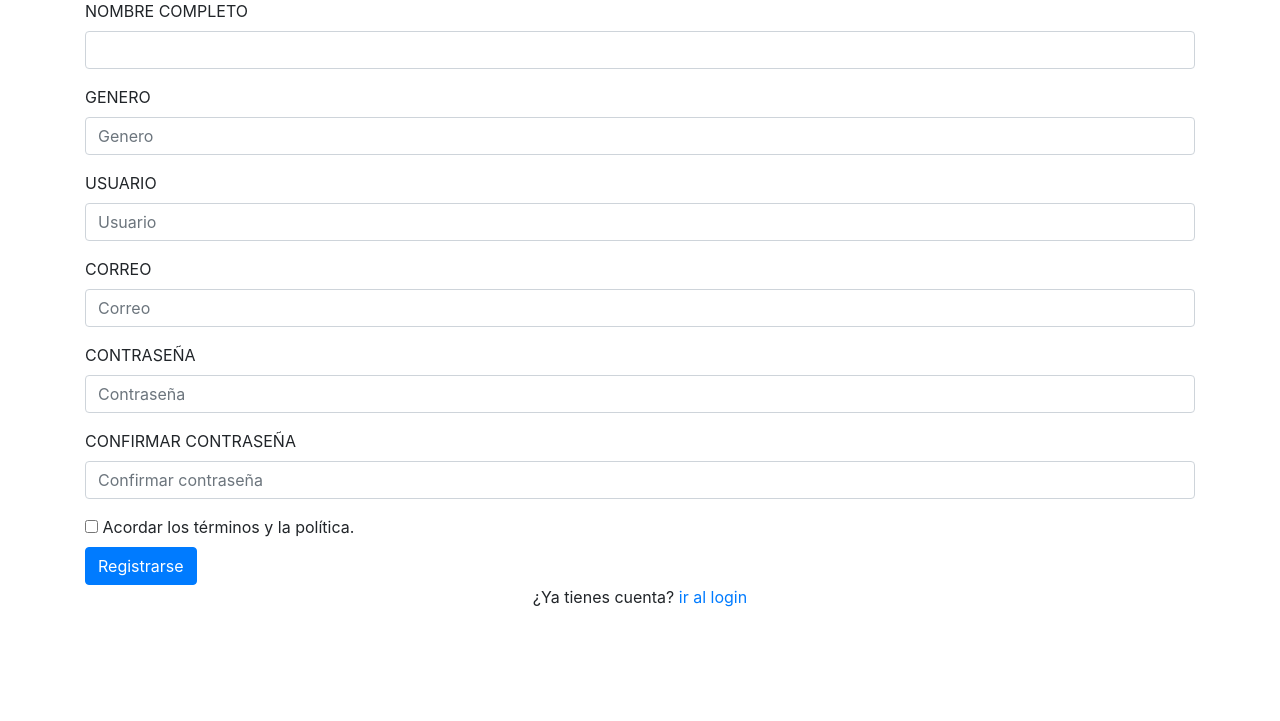
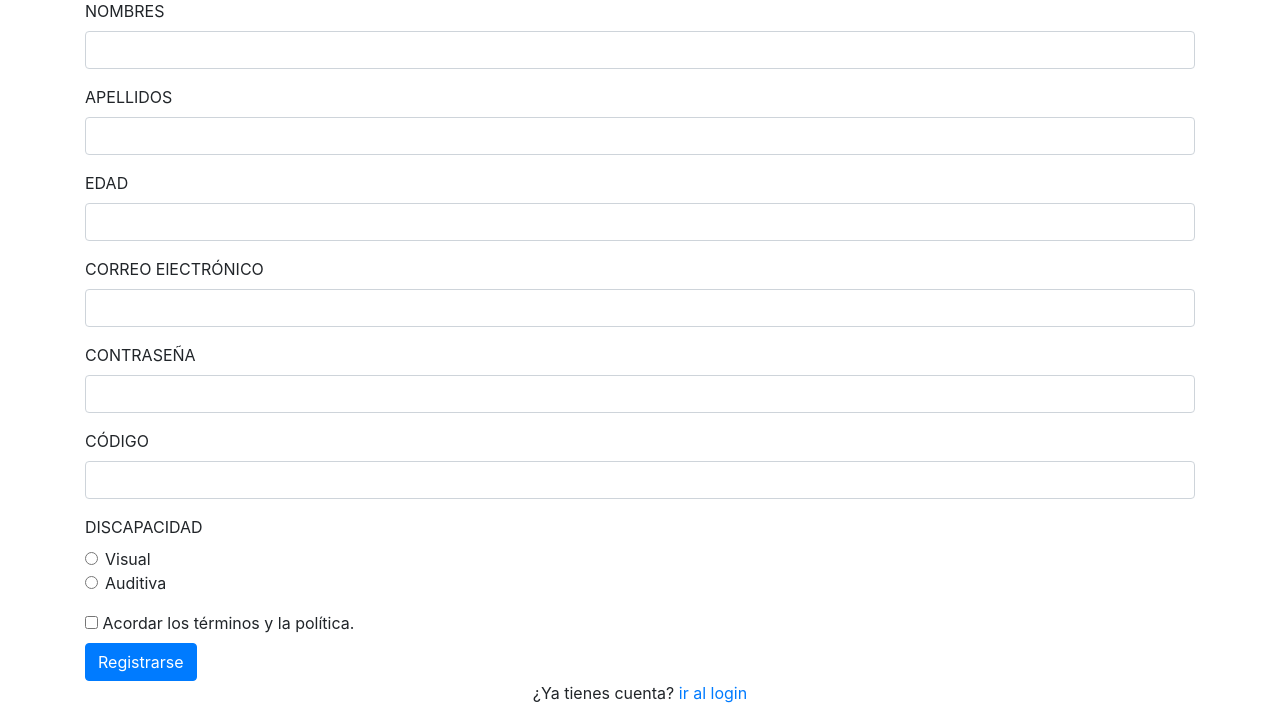
Before and after one commit to J4ckDev/Educauca, a PHP site: page /views/signUp.php in a window 1280 px wide. Shown: the part 301-1022 px from the top of the page. Before the commit the page ends 908 px from the top, so only its background shows below. Run offline with PHP 8.4, Linux system fonts and the light colour scheme; grey boxes are pictures that could not be loaded.

Commit message:
Agregados las vistas visual y auditiva y modificada la vista de registro

```diff
--- /dev/null
+++ b/views/homeaud.php
@@ -0,0 +1,3 @@
+<?php
+echo "auditivo";
+?>
--- /dev/null
+++ b/views/homevis.php
@@ -0,0 +1,3 @@
+<?php
+echo "visual";
+?>
--- a/views/signUp.php
+++ b/views/signUp.php
@@ -11,35 +11,52 @@ include_once('layouts/body.php');
                     </a>
                 </div>
                 <div class="login-form">
-                     <form action="controlador/usuario.php" method="POST">
+                     <form action="" method="GET">
                         <div class="form-group">
 
-
-                        <label>NOMBRE COMPLETO</label>
+                        <label>NOMBRES</label>
                         <input type="text" class="form-control" name="nombre" onkeypress="return soloLetras(event)">
 
 <!--                            <label>NOMBRE COMPLETO</label>
                             <input type="text" class="form-control" name="nombre" placeholder="Nombre completo">-->
                         </div>
                           <div class="form-group">
-                            <label>GENERO</label>
-                            <input type="text" class="form-control" name="apellido" placeholder="Genero" required="">
+                            <label>APELLIDOS</label>
+                            <input type="text" class="form-control" name="apellido" required>
                         </div>
                           <div class="form-group">
-                            <label>USUARIO</label>
-                            <input type="text" class="form-control" name="usuario" placeholder="Usuario" required="">
+                            <label>EDAD</label>
+                            <input type="text" class="form-control" name="edad" required>
                         </div>
                         <div class="form-group">
-                            <label>CORREO</label>
-                            <input type="email" class="form-control" name="email" placeholder="Correo" required="">
+                            <label>CORREO ElECTRÓNICO</label>
+                            <input type="email" class="form-control" name="email" required>
                         </div>
                         <div class="form-group">
                             <label>CONTRASEÑA</label>
-                            <input type="password" id="pass1" class="form-control" name="pass" placeholder="Contraseña" required="">
+                            <input type="password" class="form-control" name="pass" required>
                         </div>
-                          <div class="form-group">
-                            <label>CONFIRMAR CONTRASEÑA</label>
-                            <input type="password" id="pass2" class="form-control"  placeholder="Confirmar contraseña" required="">
+                        <div class="form-group">
+                            <label>CÓDIGO</label>
+                            <input type="number" class="form-control" name="code" required>
+                        </div>
+
+                            <input type="hidden" class="form-control" name="rol" value="3" required>
+
+                        <div class="form-group">
+                            <label>DISCAPACIDAD</label>
+                            <div class="form-check">
+                                <input class="form-check-input" type="radio" name="dis" id="vis" value="1">
+                                <label class="form-check-label" for="vis">
+                                    Visual
+                                </label>
+                                </div>
+                                <div class="form-check">
+                                <input class="form-check-input" type="radio" name="dis" id="aud" value="2">
+                                <label class="form-check-label" for="aud">
+                                    Auditiva
+                                </label>
+                            </div>
                         </div>
                         <div class="checkbox">
                             <label>
```
Also changed, not shown: controllers/sesions.php (+12 -2 lines).
